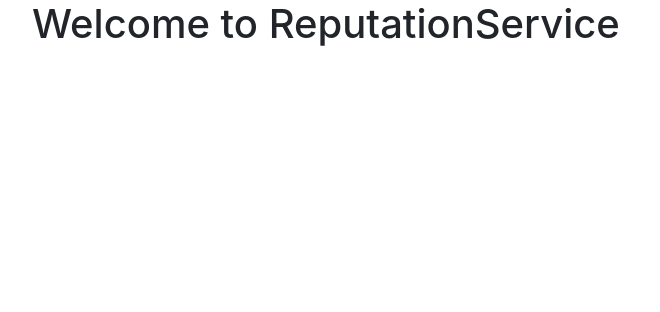
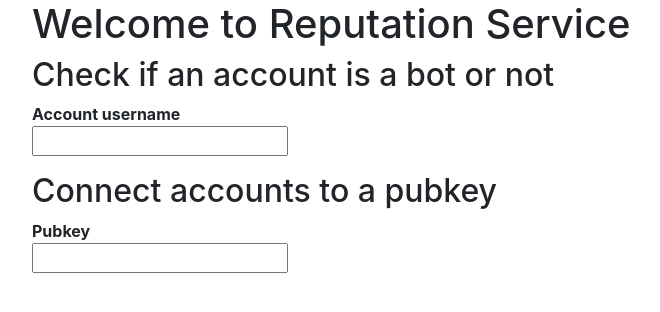
Before and after one commit to interep-project/reputation-service, a Flask app: page / in a window 1280 px wide. Shown: the part 56-368 px from the top of the page, without its empty margins (53-713 px from the left). Run offline with Flask 2, Linux system fonts and the light colour scheme; some libraries are stand-ins or nearby versions.

Commit message:
Add botometer, basic forms, plyvel, requirements file

```diff
--- a/app.py
+++ b/app.py
@@ -1,4 +1,4 @@
-from flask import Flask, render_template
+from flask import Flask, render_template, request, jsonify
 
 app = Flask(__name__)
 
@@ -6,5 +6,18 @@
 def index():
     return render_template('index.html')
 
+user = [
+    {'username': 'arcalinea',
+     'bot': '1%'}
+    ]
+
+@app.route('/api/v1/twitter/users', methods=['GET'])
+def api_id():
+    if 'id' in request.args:
+        return jsonify(user)
+    else:
+        return "Error: No id field provided. Please specify an id."
+
+
 if __name__ == '__main__':
     app.run()
--- /dev/null
+++ b/requirements.txt
@@ -0,0 +1,3 @@
+tweepy
+botometer
+plyvel
--- /dev/null
+++ b/templates/forms.html
@@ -0,0 +1,8 @@
+{% macro input(name, value='', type='text') -%}
+    <input type="{{ type }}" value="{{ value|e }}" name="{{ name }}">
+{%- endmacro %}
+
+{%- macro textarea(name, value='', rows=10, cols=40) -%}
+    <textarea name="{{ name }}" rows="{{ rows }}" cols="{{ cols
+        }}">{{ value|e }}</textarea>
+{%- endmacro %}
--- a/templates/index.html
+++ b/templates/index.html
@@ -1,5 +1,20 @@
 {% extends 'base.html' %}
 
 {% block content %}
-    <h1>{% block title %} Welcome to ReputationService {% endblock %}</h1>
+    <h1>{% block title %} Welcome to Reputation Service {% endblock %}</h1>
+
+    <h2>Check if an account is a bot or not</h2>
+
+    {% import 'forms.html' as forms %}
+    <dl>
+        <dt>Account username</dt>
+        <dd>{{ forms.input('username') }}</dd>
+    </dl>
+
+    <h2>Connect accounts to a pubkey</h2>
+    <dl>
+        <dt>Pubkey</dt>
+        <dd>{{ forms.input('pubkey') }}</dd>
+    </dl>
+
 {% endblock %}
```
Also changed, not shown: botometer.py (added, +25 -0 lines), cryptotwitter.py (+40 -4 lines), README.md, seedusers.txt (renamed from people.txt).
